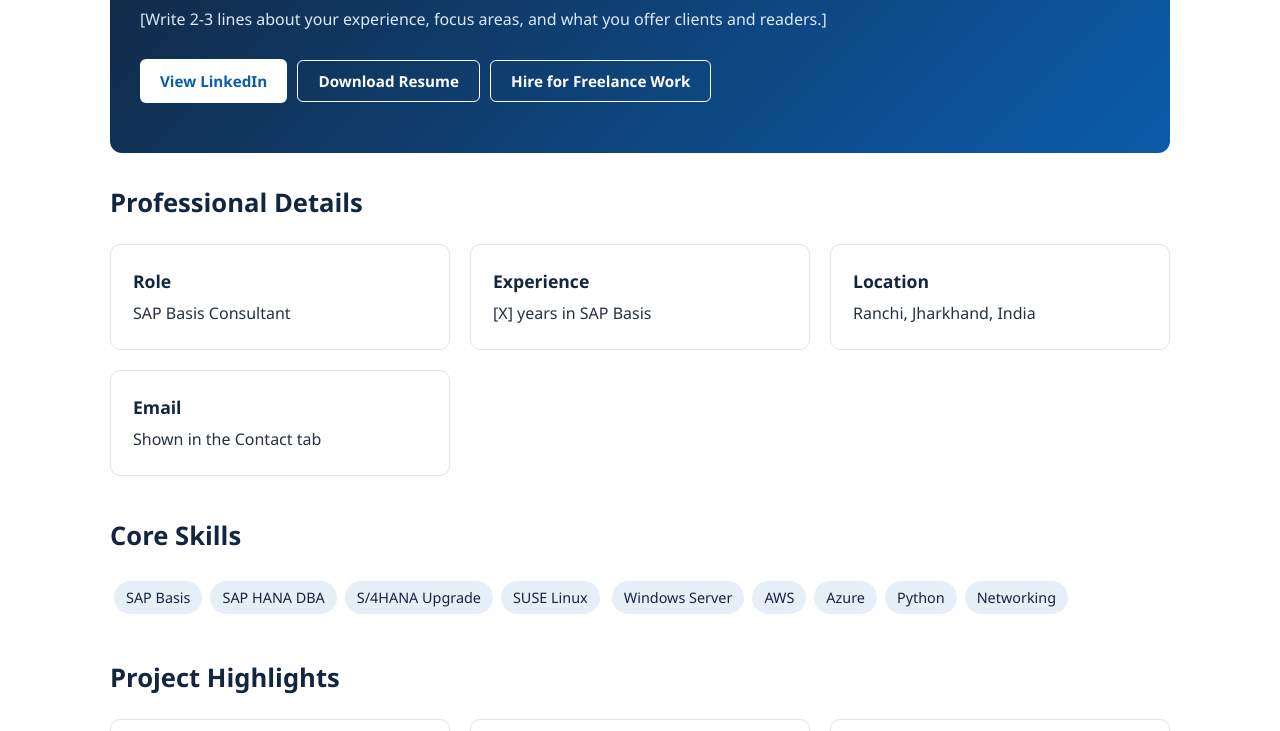
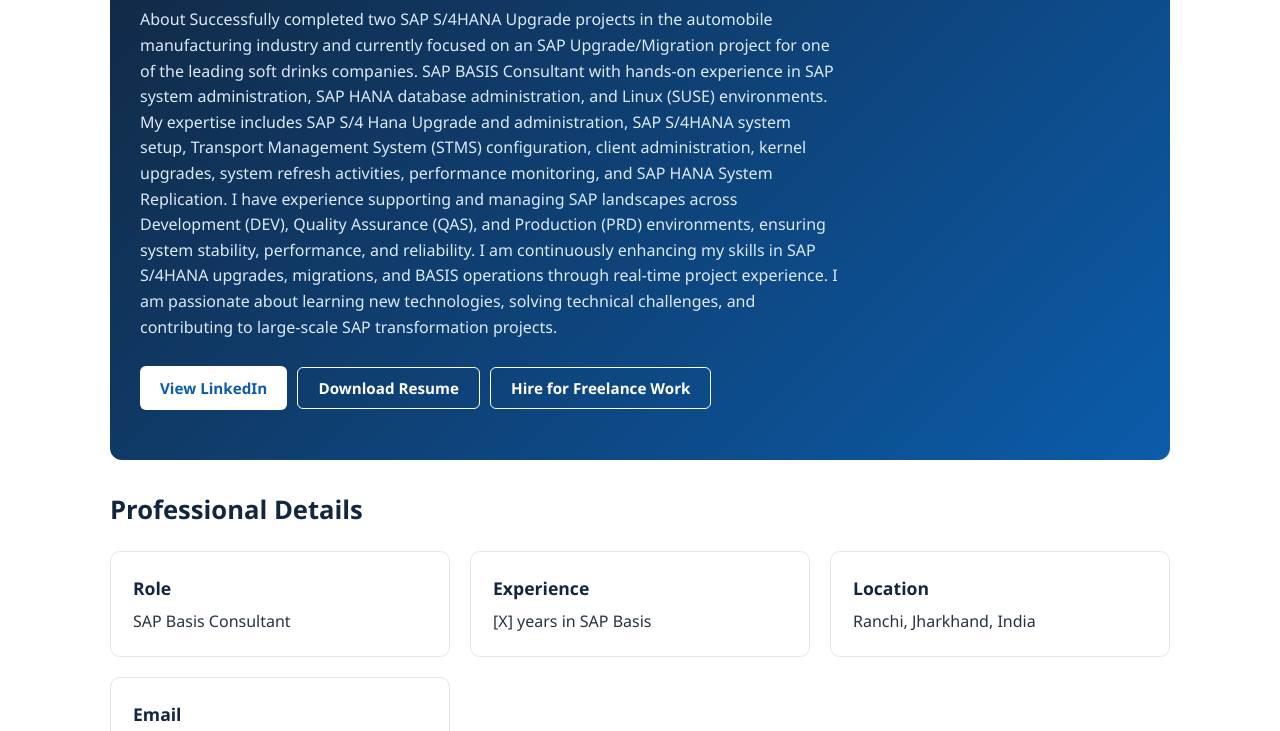
Before and after one commit to Technical4You1/Technical4You1.github.io, a plain HTML site: page index.html in a window 1280 px wide. Shown: the part 231-962 px from the top of the page. Drawn offline with Linux system fonts and the light colour scheme.

Commit message:
Revise experience paragraph in index.html
Updated experience description to include specific project details and expertise in SAP S/4HANA upgrades and administration.

```diff
--- a/index.html
+++ b/index.html
@@ -30,7 +30,7 @@
     <div class="hero">
       <h1>Kashif Raza</h1>
       <p class="role">SAP Basis Consultant | SAP HANA | S/4HANA</p>
-      <p>[Write 2-3 lines about your experience, focus areas, and what you offer clients and readers.]</p>
+      <p>About Successfully completed two SAP S/4HANA Upgrade projects in the automobile manufacturing industry and currently focused on an SAP Upgrade/Migration project for one of the leading soft drinks companies.  SAP BASIS Consultant with hands-on experience in SAP system administration, SAP HANA database administration, and Linux (SUSE) environments.  My expertise includes SAP S/4 Hana Upgrade and administration, SAP S/4HANA system setup, Transport Management System (STMS) configuration, client administration, kernel upgrades, system refresh activities, performance monitoring, and SAP HANA System Replication.  I have experience supporting and managing SAP landscapes across Development (DEV), Quality Assurance (QAS), and Production (PRD) environments, ensuring system stability, performance, and reliability.  I am continuously enhancing my skills in SAP S/4HANA upgrades, migrations, and BASIS operations through real-time project experience. I am passionate about learning new technologies, solving technical challenges, and contributing to large-scale SAP transformation projects.</p>
       <div style="margin-top:20px;">
         <a class="btn btn-white" href="https://www.linkedin.com/in/your-profile" target="_blank" rel="noopener">View LinkedIn</a>
         <button class="btn btn-outline" onclick="showPage('resume')">Download Resume</button>
```
